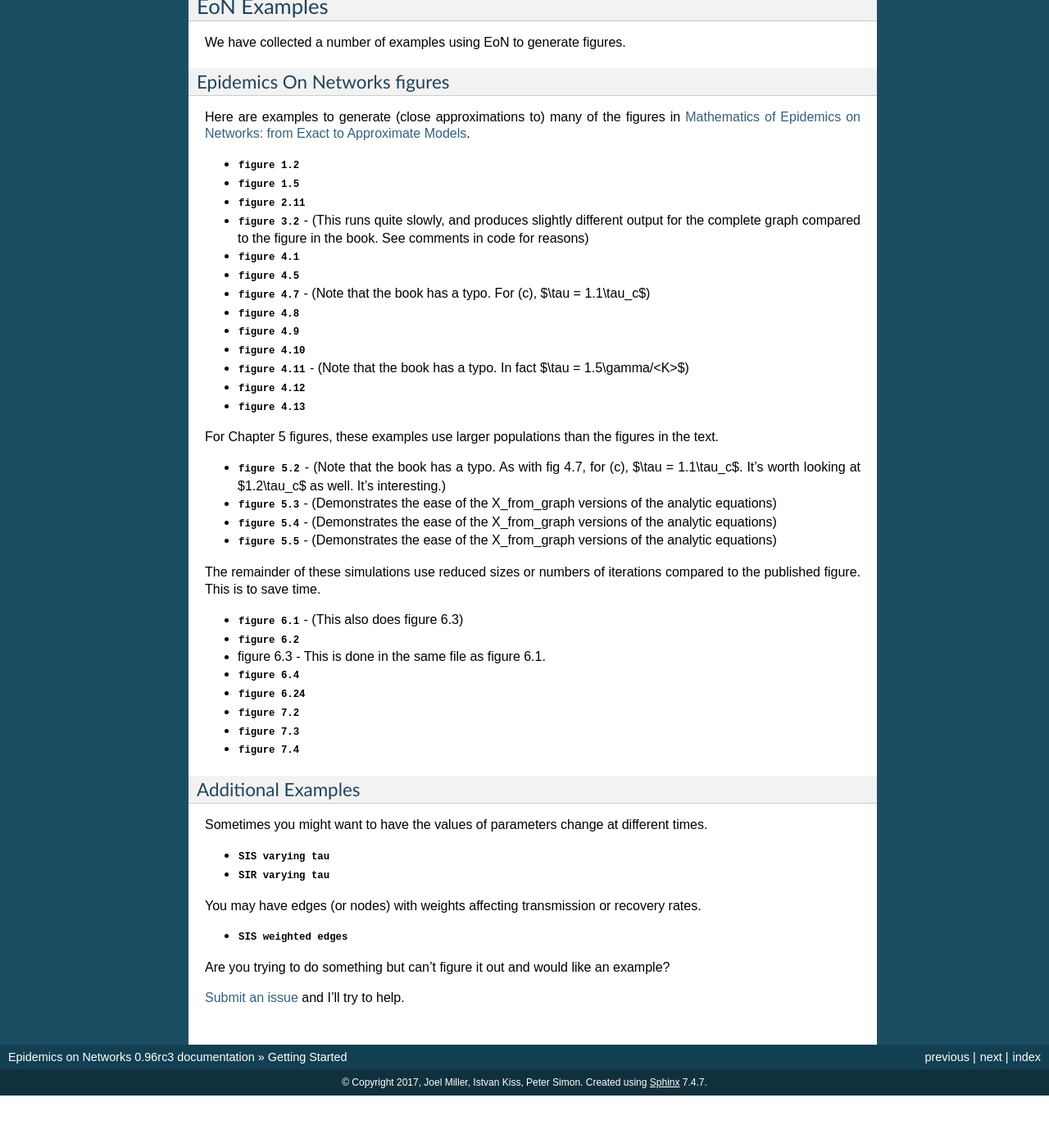
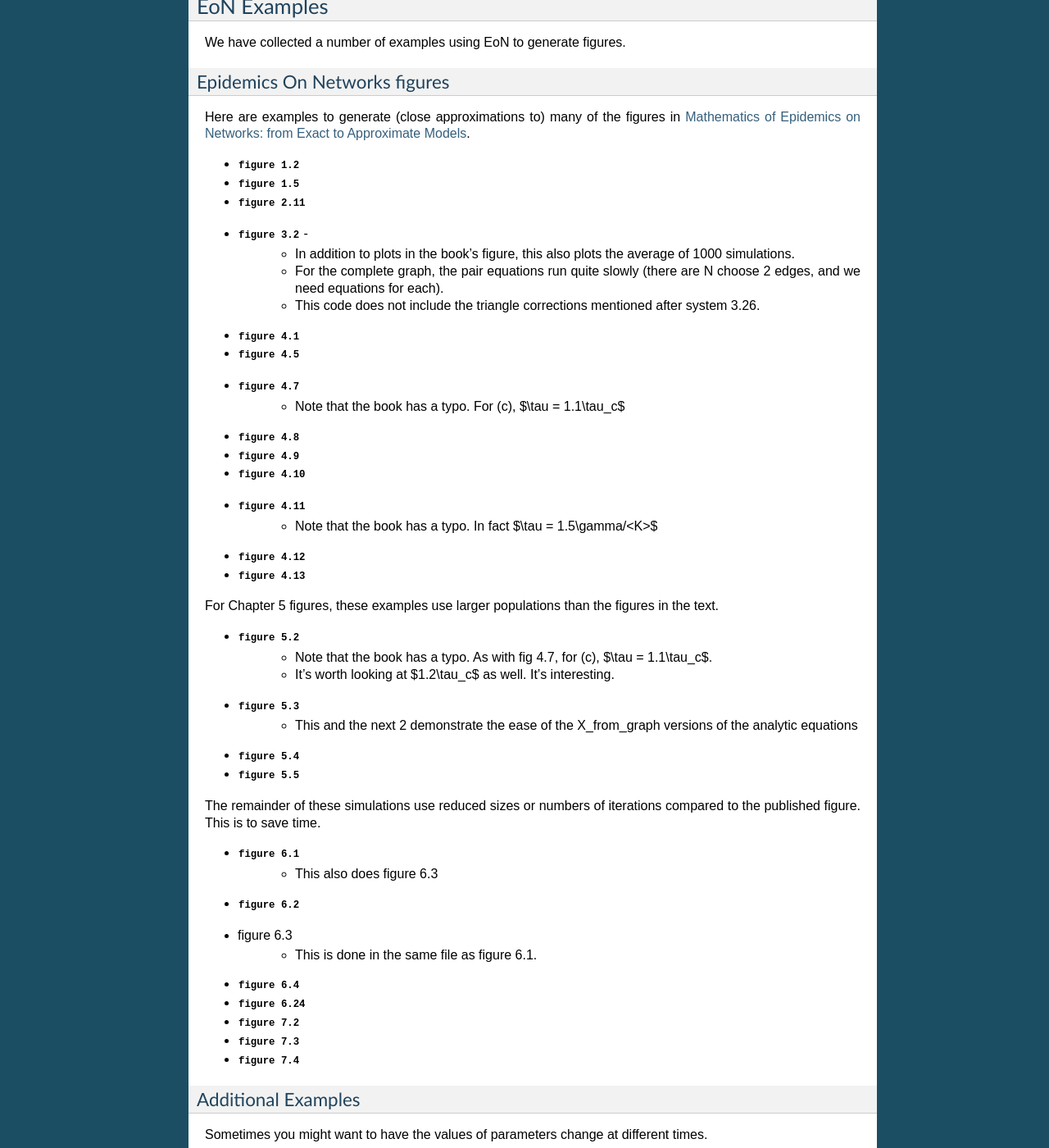
Before and after one commit to springer-math/Mathematics-of-Epidemics-on-Networks, a Sphinx documentation site: the page built from docs/GettingStarted.rst, in a window 1280 px wide and 1400 px high, scrolled down 1306 px. Shown: the whole window at 82% size. Built offline with Sphinx 7.4.7, drawn with Linux system fonts in a browser that asks for light colours; before the commit the page ends 2642 px from its top, so only the background shows below that.

Commit message:
update GettingStarted

```diff
--- a/docs/GettingStarted.rst
+++ b/docs/GettingStarted.rst
@@ -87,13 +87,17 @@ Here are examples to generate (close approximations to) many of the figures in
 
 * :download:`figure 2.11 <../examples/fig2p11.py>`
 
-* :download:`figure 3.2 <../examples/fig3p2.py>` - (This runs quite slowly, and produces slightly different output for the complete graph compared to the figure in the book.  See comments in code for reasons)
+* :download:`figure 3.2 <../examples/fig3p2.py>` -
+   - In addition to plots in the book's figure, this also plots the average of 1000 simulations.
+   - For the complete graph, the pair equations run quite slowly (there are N choose 2 edges, and we need equations for each).
+   - This code does not include the triangle corrections mentioned after system 3.26.
 
 * :download:`figure 4.1 <../examples/fig4p1.py>`
 
 * :download:`figure 4.5 <../examples/fig4p5.py>`
 
-* :download:`figure 4.7 <../examples/fig4p7.py>`  - (Note that the book has a typo.  For (c), $\\tau = 1.1\\tau_c$)
+* :download:`figure 4.7 <../examples/fig4p7.py>`
+   - Note that the book has a typo.  For (c), $\\tau = 1.1\\tau_c$
 
 * :download:`figure 4.8 <../examples/fig4p8.py>`
 
@@ -101,7 +105,8 @@ Here are examples to generate (close approximations to) many of the figures in
 
 * :download:`figure 4.10 <../examples/fig4p10.py>`
 
-* :download:`figure 4.11 <../examples/fig4p11.py>`  - (Note that the book has a typo.  In fact $\\tau = 1.5\\gamma/<K>$)
+* :download:`figure 4.11 <../examples/fig4p11.py>`
+   - Note that the book has a typo.  In fact $\\tau = 1.5\\gamma/<K>$
 
 * :download:`figure 4.12 <../examples/fig4p12.py>`
 
@@ -109,21 +114,26 @@ Here are examples to generate (close approximations to) many of the figures in
 
 For Chapter 5 figures, these examples use larger populations than the figures in the text.
 
-* :download:`figure 5.2 <../examples/fig5p2.py>`  - (Note that the book has a typo.  As with fig 4.7, for (c), $\\tau = 1.1\\tau_c$.  It's worth looking at $1.2\\tau_c$ as well.  It's interesting.)
+* :download:`figure 5.2 <../examples/fig5p2.py>`
+   - Note that the book has a typo.  As with fig 4.7, for (c), $\\tau = 1.1\\tau_c$.
+   - It's worth looking at $1.2\\tau_c$ as well.  It's interesting.
 
-* :download:`figure 5.3 <../examples/fig5p3.py>`  - (Demonstrates the ease of the X_from_graph versions of the analytic equations)
+* :download:`figure 5.3 <../examples/fig5p3.py>`
+   - This and the next 2 demonstrate the ease of the X_from_graph versions of the analytic equations
 
-* :download:`figure 5.4 <../examples/fig5p4.py>`  - (Demonstrates the ease of the X_from_graph versions of the analytic equations)
+* :download:`figure 5.4 <../examples/fig5p4.py>`
 
-* :download:`figure 5.5 <../examples/fig5p5.py>`  - (Demonstrates the ease of the X_from_graph versions of the analytic equations)
+* :download:`figure 5.5 <../examples/fig5p5.py>`
 
 The remainder of these simulations use reduced sizes or numbers of iterations compared to the published figure.  This is to save time.
 
-* :download:`figure 6.1 <../examples/fig6p1.py>`  - (This also does figure 6.3)
+* :download:`figure 6.1 <../examples/fig6p1.py>`
+   - This also does figure 6.3
 
 * :download:`figure 6.2 <../examples/fig6p2.py>`
 
-* figure 6.3 - This is done in the same file as figure 6.1.
+* figure 6.3
+   - This is done in the same file as figure 6.1.
 
 * :download:`figure 6.4 <../examples/fig6p4.py>`
 
```
